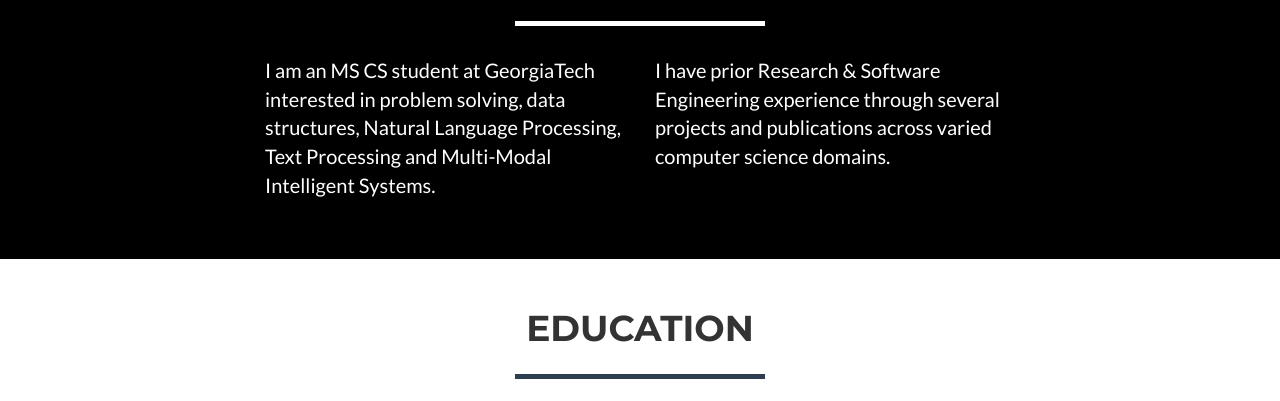
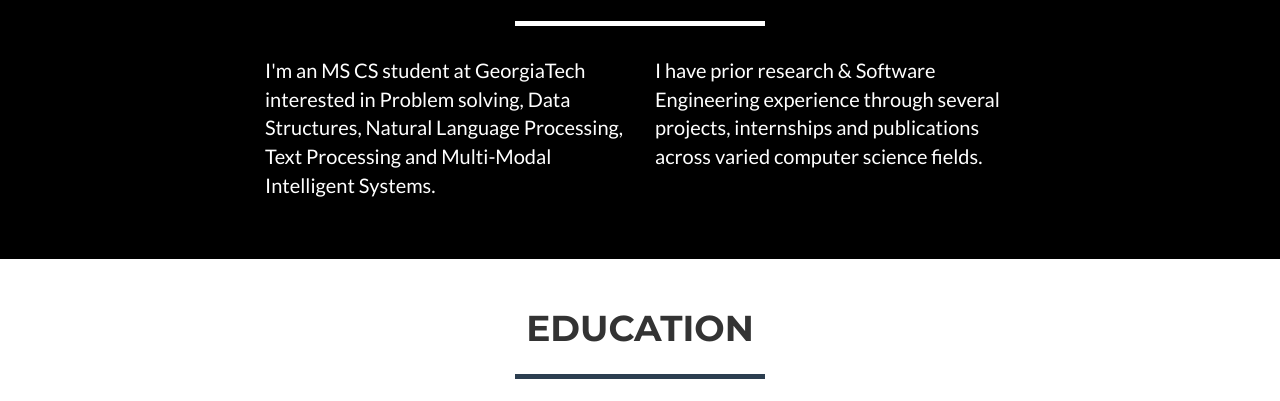
Before and after one commit to himanshumangla/himanshumangla.github.io, a website: page index.html in a window 1280 px wide. Shown: the part 696-1097 px from the top of the page. Drawn offline with nearby package versions, Linux system fonts and the light colour scheme.

Commit message:
Update index.html

```diff
--- a/index.html
+++ b/index.html
@@ -117,11 +117,11 @@
             </div>
             <div class="row">
                 <div class="col-lg-4 col-lg-offset-2">
-                    <p>I am an MS CS student at GeorgiaTech interested in problem solving, data structures, Natural Language Processing, Text Processing and
+                    <p>I'm an MS CS student at GeorgiaTech interested in Problem solving, Data Structures, Natural Language Processing, Text Processing and
                                                      Multi-Modal Intelligent Systems. </p>
                 </div>
                 <div class="col-lg-4">
-                    <p>I have prior Research & Software Engineering experience through several projects and publications across varied computer science domains.</p>
+                    <p>I have prior research & Software Engineering experience through several projects, internships and publications across varied computer science fields.</p>
                 </div>
 
             </div>
```
